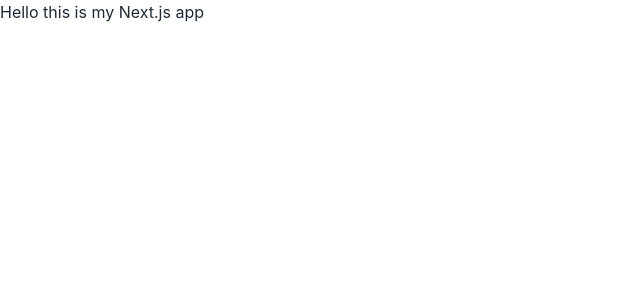
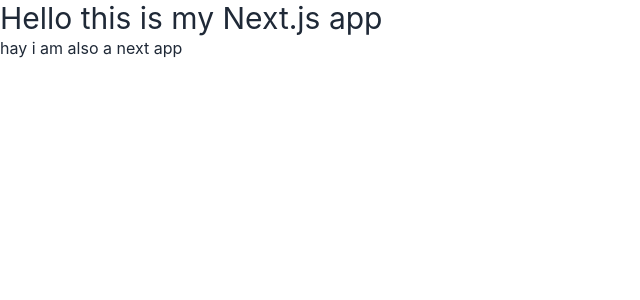
Before and after one commit to Alihaider592/First-next-app, a Next.js app: page /blog in a window 1280 px wide. Shown: the top 300 px of the page, without its empty margins (0-640 px from the left). Built offline with nearby package versions, Linux system fonts and the light colour scheme.

Commit message:
working on dynamic routing

```diff
--- /dev/null
+++ b/app/about/page.tsx
@@ -0,0 +1,7 @@
+export default function page(){
+  return(
+  <div>
+<h1 className="text-3xl">Hey this is your aboute page</h1>
+  </div>
+  )
+}
--- a/app/blog/page.tsx
+++ b/app/blog/page.tsx
@@ -1,7 +1,11 @@
-import { JSX } from "react";
 
 export default function page(){
-  return <h1>Hello this is my Next.js app</h1>;
+  return(
+  <div>
+<h1 className="text-3xl">Hello this is my Next.js app</h1>
+<h1>hay i am also a next app </h1>
+  </div>
+  )
 }
 // app/blog/page.tsx
 // export default function Page(): JSX.Element {
--- /dev/null
+++ b/app/label/[lableId]/page.tsx
@@ -0,0 +1,17 @@
+
+// export default function page({params}:{params:{labelId:string}}){
+//   return(
+//   <div>
+// <h1>this is my lable id ={params.labelId} </h1>
+//   </div>
+//   )
+// }
+
+
+export default function Page({ params }: { params: { labelId: string } }) {
+  return (
+    <div>
+      <h1>this is my label Id = {params.labelId}</h1>
+    </div>
+  );
+}
--- /dev/null
+++ b/app/label/page.tsx
@@ -0,0 +1,8 @@
+
+export default function page(){
+  return(
+  <div>
+<h1 className="text-3xl">what is your lable</h1>
+  </div>
+  )
+}
--- /dev/null
+++ b/app/products/[productId]/page.tsx
@@ -0,0 +1,7 @@
+export default function Page({ params }: { params: { productId: string } }) {
+  return (
+    <div>
+      <h1>this is my product Id = {params.productId}</h1>
+    </div>
+  );
+}
--- /dev/null
+++ b/app/products/page.tsx
@@ -0,0 +1,8 @@
+
+export default function page(){
+  return(
+  <div>
+<h1 className="text-3xl">this your Products</h1>
+  </div>
+  )
+}
```
